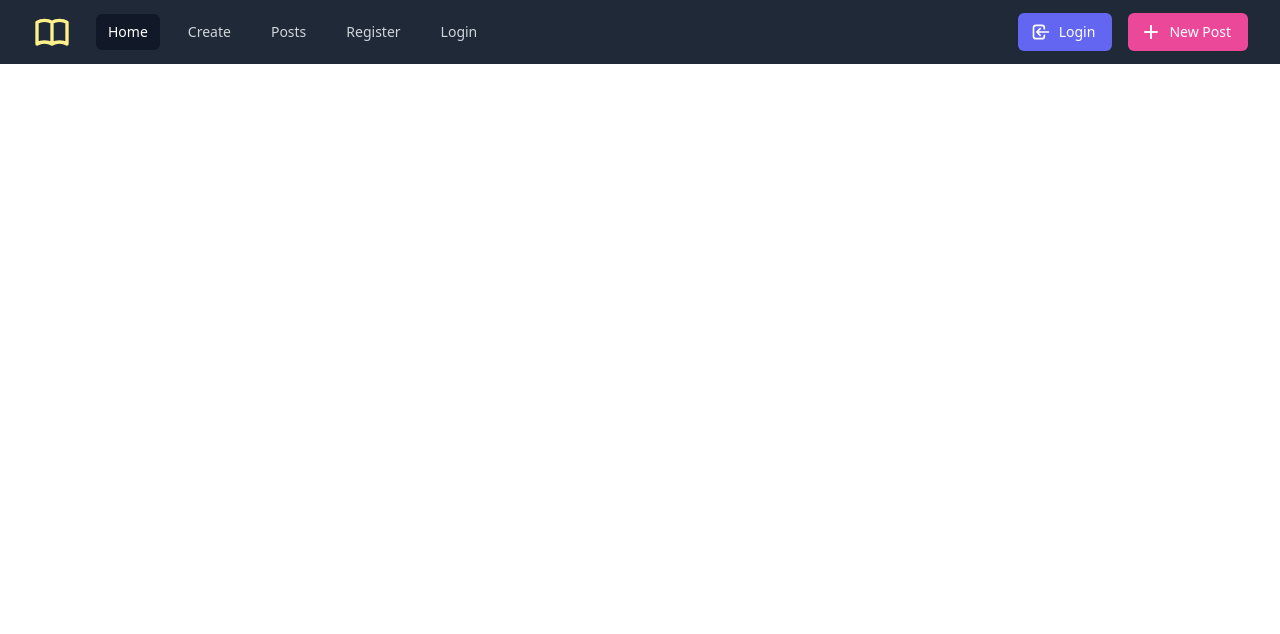
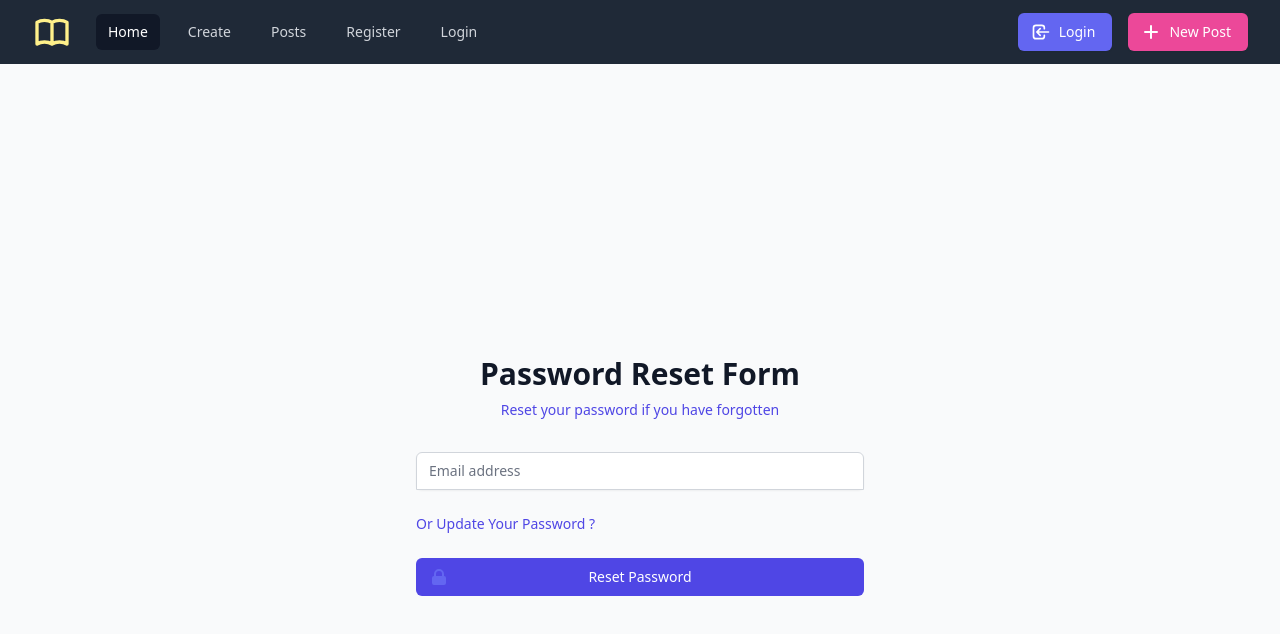
Before and after one commit to jainanurag941/BLOG-APP-FRONTEND, a React (Create React App) app: page /password-reset-token in a window 1280 px wide. Shown: the top 634 px of the page. Built offline with nearby package versions, Linux system fonts and the light colour scheme.

Commit message:
Password Reset Part 1

```diff
--- a/src/App.js
+++ b/src/App.js
@@ -14,6 +14,7 @@
 import AccountVerified from "./components/Users/AccountVerification/AccountVerified";
 import SendEmail from "./components/Users/Emailing/SendEmail";
 import Login from "./components/Users/Login/Login";
+import ResetPasswordForm from "./components/Users/PasswordManagement/ResetPasswordForm";
 import UpdatePassword from "./components/Users/PasswordManagement/UpdatePassword";
 import Profile from "./components/Users/Profile/Profile";
 import UpdateProfileForm from "./components/Users/Profile/UpdateProfileForm";
@@ -30,6 +31,11 @@
           exact
           path="/update-post/:id"
           component={UpdatePost}
+        />
+        <Route
+          exact
+          path="/password-reset-token"
+          component={ResetPasswordForm}
         />
         <PrivateProtectRoute
           exact
--- a/src/components/Users/Login/Login.js
+++ b/src/components/Users/Login/Login.js
@@ -2,7 +2,7 @@
 import { useFormik } from "formik";
 import * as Yup from "yup";
 import { useDispatch, useSelector } from "react-redux";
-import { Redirect } from "react-router-dom";
+import { Link, Redirect } from "react-router-dom";
 import poster from "../../../img/poster.png";
 import { loginUserAction } from "../../../redux/slices/users/usersSlices";
 
@@ -148,6 +148,14 @@
                       </button>
                     )}
                   </form>
+                  <div className="p-2">
+                    <Link
+                      to="/password-reset-token"
+                      className="font-medium text-indigo-600 hover:text-indigo-500"
+                    >
+                      Forget Password
+                    </Link>
+                  </div>
                 </div>
               </div>
               <div className="w-full lg:w-3/5 px-4 mb-16 lg:mb-0 order-first lg:order-last">
--- /dev/null
+++ b/src/components/Users/PasswordManagement/ResetPasswordForm.js
@@ -0,0 +1,94 @@
+import { useFormik } from "formik";
+import * as Yup from "yup";
+import { useDispatch, useSelector } from "react-redux";
+import { Redirect, Link } from "react-router-dom";
+import { LockClosedIcon } from "@heroicons/react/solid";
+
+//Form Schema
+const formSchema = Yup.object({
+  email: Yup.string().required("Email is required"),
+});
+
+const ResetPasswordForm = () => {
+  const dispatch = useDispatch();
+
+  //formik
+  const formik = useFormik({
+    initialValues: {
+      email: "",
+    },
+    onSubmit: (values) => {
+      console.log(values);
+      // dispatch(updatePasswordAction(values?.password));
+    },
+    validationSchema: formSchema,
+  });
+
+  return (
+    <div className="min-h-screen flex items-center justify-center bg-gray-50 py-12 px-4 sm:px-6 lg:px-8">
+      <div className="max-w-md w-full space-y-8">
+        <div>
+          <h2 className="mt-6 text-center text-3xl font-extrabold text-gray-900">
+            Password Reset Form
+          </h2>
+          <p className="mt-2 text-center text-sm text-gray-600">
+            <a className="font-medium text-indigo-600 hover:text-indigo-500">
+              Reset your password if you have forgotten
+            </a>
+          </p>
+        </div>
+        <form onSubmit={formik.handleSubmit} className="mt-8 space-y-6">
+          <input type="hidden" name="remember" defaultValue="true" />
+          <div className="rounded-md shadow-sm -space-y-px">
+            <div>
+              <label htmlFor="email-address" className="sr-only">
+                Enter Your Email Address
+              </label>
+              <input
+                value={formik.values.email}
+                onChange={formik.handleChange("email")}
+                onBlur={formik.handleBlur("email")}
+                type="email"
+                autoComplete="email"
+                className="appearance-none rounded-none relative block w-full px-3 py-2 border border-gray-300 placeholder-gray-500 text-gray-900 rounded-t-md focus:outline-none focus:ring-indigo-500 focus:border-indigo-500 focus:z-10 sm:text-sm"
+                placeholder="Email address"
+              />
+              {/* Err msg */}
+              <div className="text-red-400 mb-2">
+                {formik?.touched?.email && formik?.errors?.email}
+              </div>
+            </div>
+          </div>
+
+          <div className="flex items-center justify-between">
+            <div className="text-sm">
+              <Link
+                to="/update-password"
+                className="font-medium text-indigo-600 hover:text-indigo-500"
+              >
+                Or Update Your Password ?
+              </Link>
+            </div>
+          </div>
+
+          <div>
+            <button
+              type="submit"
+              className="group relative w-full flex justify-center py-2 px-4 border border-transparent text-sm font-medium rounded-md text-white bg-indigo-600 hover:bg-indigo-700 focus:outline-none focus:ring-2 focus:ring-offset-2 focus:ring-indigo-500"
+            >
+              <span className="absolute left-0 inset-y-0 flex items-center pl-3">
+                <LockClosedIcon
+                  className="h-5 w-5 text-indigo-500 group-hover:text-indigo-400"
+                  aria-hidden="true"
+                />
+              </span>
+              Reset Password
+            </button>
+          </div>
+        </form>
+      </div>
+    </div>
+  );
+};
+
+export default ResetPasswordForm;
```
